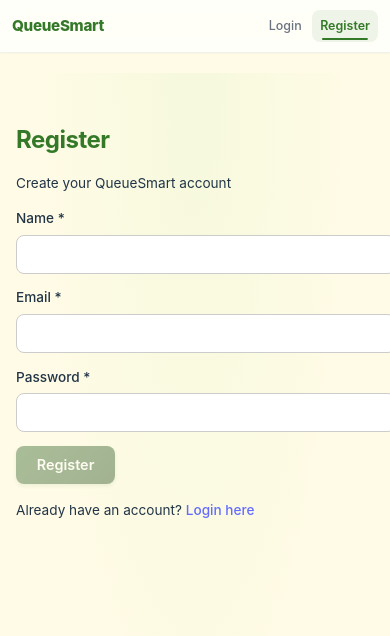
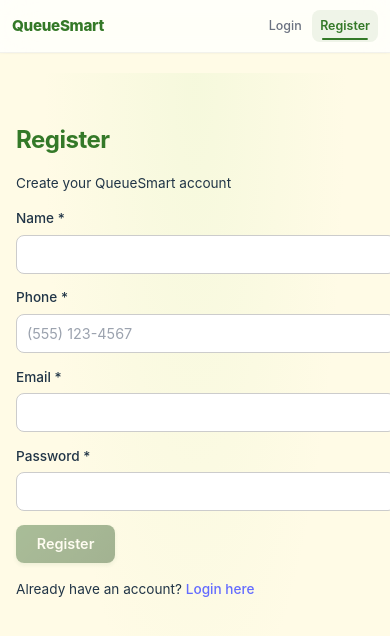
Before and after one commit to npu6703/4353QueueSystem, a React (Vite) app in the folder frontend/: page /register in a window 390 px wide. Shown: the top 636 px of the page. Built offline with nearby package versions, Linux system fonts and the light colour scheme.

Commit message:
add phone field with formatting and validation

```diff
--- a/frontend/src/pages/Register.jsx
+++ b/frontend/src/pages/Register.jsx
@@ -1,61 +1,89 @@
 import { useState } from 'react'
 import { useNavigate } from 'react-router-dom'
 import { register } from '../services/localApi'
-import {
-  validateEmail,
-  validatePassword,
-  validateRequired,
-  validateMaxLen,
-} from '../utils/validation'
+import { validateEmail, validatePassword, validateMaxLen, validateRequired, validatePhone } from '../utils/validation'
+
+function formatUSPhone(raw) {
+  let digits = String(raw ?? '').replace(/\D/g, '')
+  if (digits.length > 11) digits = digits.slice(0, 11)
+
+  if (digits.length === 11 && digits[0] !== '1') {
+    digits = digits.slice(0, 10)
+  }
+
+  if (!digits) return ''
+
+  if (digits.length >= 11) {
+    const a = digits.slice(1, 4)
+    const b = digits.slice(4, 7)
+    const c = digits.slice(7, 11)
+    return `1 (${a}) ${b}-${c}`
+  }
+
+  const a = digits.slice(0, 3)
+  const b = digits.slice(3, 6)
+  const c = digits.slice(6, 10)
+
+  if (digits.length <= 3) return `(${a}`
+  if (digits.length <= 6) return `(${a}) ${b}`
+  return `(${a}) ${b}-${c}`
+}
 
 export default function Register() {
   const nav = useNavigate()
 
   const [name, setName] = useState('')
+  const [phone, setPhone] = useState('')
   const [email, setEmail] = useState('')
   const [password, setPassword] = useState('')
+
   const [err, setErr] = useState('')
 
   const [errors, setErrors] = useState({
     name: '',
+    phone: '',
     email: '',
     password: '',
   })
 
   const [touched, setTouched] = useState({
     name: false,
+    phone: false,
     email: false,
     password: false,
   })
 
-  function runValidation(next = { name, email, password }) {
+  function runValidation(next = { name, phone, email, password }) {
     const newErrors = {
-      name:
-        validateMaxLen(next.name, 100, 'Name') ||
-        validateRequired(next.name, 'Name'),
+      name: validateRequired(next.name, 'Name') || validateMaxLen(next.name, 100, 'Name'),
+      phone: validatePhone(next.phone, 'Phone'),
       email: validateEmail(next.email),
       password: validatePassword(next.password),
     }
-
     setErrors(newErrors)
-    return !newErrors.name && !newErrors.email && !newErrors.password
+    return !newErrors.name && !newErrors.phone && !newErrors.email && !newErrors.password
   }
 
   function submit(e) {
     e.preventDefault()
     setErr('')
-    setTouched({ name: true, email: true, password: true })
+    setTouched({ name: true, phone: true, email: true, password: true })
 
     const ok = runValidation()
     if (!ok) return
 
     try {
-      register({
+      const phoneDigits = phone.replace(/\D/g, '')
+
+      const user = register({
         name: name.trim(),
+        phone: phoneDigits,
         email: email.trim(),
         password,
       })
-      nav('/login')
+
+      if (user.isAdmin) nav('/admin')
+      else nav('/')
     } catch (e) {
       setErr(e.message || 'Register failed')
     }
@@ -63,9 +91,11 @@ export default function Register() {
 
   const canSubmit =
     name.trim() &&
+    phone.replace(/\D/g, '') &&
     email.trim() &&
     password &&
     !errors.name &&
+    !errors.phone &&
     !errors.email &&
     !errors.password
 
@@ -83,18 +113,39 @@ export default function Register() {
               onChange={(e) => {
                 const v = e.target.value
                 setName(v)
-                if (touched.name) runValidation({ name: v, email, password })
+                if (touched.name) runValidation({ name: v, phone, email, password })
               }}
               onBlur={() => {
                 setTouched((t) => ({ ...t, name: true }))
                 runValidation()
               }}
               className={touched.name && errors.name ? 'input error' : 'input'}
+              maxLength={100}
               autoComplete="name"
             />
-            {touched.name && errors.name && (
-              <div className="error-text">{errors.name}</div>
-            )}
+            {touched.name && errors.name && <div className="error-text">{errors.name}</div>}
+          </div>
+
+          <div className="form-row">
+            <label>Phone *</label>
+            <input
+              type="tel"
+              inputMode="numeric"
+              value={phone}
+              onChange={(e) => {
+                const formatted = formatUSPhone(e.target.value)
+                setPhone(formatted)
+                if (touched.phone) runValidation({ name, phone: formatted, email, password })
+              }}
+              onBlur={() => {
+                setTouched((t) => ({ ...t, phone: true }))
+                runValidation()
+              }}
+              className={touched.phone && errors.phone ? 'input error' : 'input'}
+              placeholder="(555) 123-4567"
+              autoComplete="tel"
+            />
+            {touched.phone && errors.phone && <div className="error-text">{errors.phone}</div>}
           </div>
 
           <div className="form-row">
@@ -105,7 +156,7 @@ export default function Register() {
               onChange={(e) => {
                 const v = e.target.value
                 setEmail(v)
-                if (touched.email) runValidation({ name, email: v, password })
+                if (touched.email) runValidation({ name, phone, email: v, password })
               }}
               onBlur={() => {
                 setTouched((t) => ({ ...t, email: true }))
@@ -114,9 +165,7 @@ export default function Register() {
               className={touched.email && errors.email ? 'input error' : 'input'}
               autoComplete="email"
             />
-            {touched.email && errors.email && (
-              <div className="error-text">{errors.email}</div>
-            )}
+            {touched.email && errors.email && <div className="error-text">{errors.email}</div>}
           </div>
 
           <div className="form-row">
@@ -127,20 +176,16 @@ export default function Register() {
               onChange={(e) => {
                 const v = e.target.value
                 setPassword(v)
-                if (touched.password) runValidation({ name, email, password: v })
+                if (touched.password) runValidation({ name, phone, email, password: v })
               }}
               onBlur={() => {
                 setTouched((t) => ({ ...t, password: true }))
                 runValidation()
               }}
-              className={
-                touched.password && errors.password ? 'input error' : 'input'
-              }
+              className={touched.password && errors.password ? 'input error' : 'input'}
               autoComplete="new-password"
             />
-            {touched.password && errors.password && (
-              <div className="error-text">{errors.password}</div>
-            )}
+            {touched.password && errors.password && <div className="error-text">{errors.password}</div>}
           </div>
 
           {err && <div className="error-text">{err}</div>}
--- a/frontend/src/utils/validation.js
+++ b/frontend/src/utils/validation.js
@@ -1,46 +1,47 @@
-export function validateEmail(email) {
-  if (!email || !email.trim()) return "Email is required";
-
-  const re = /^[^\s@]+@[^\s@]+\.[^\s@]+$/;
-  if (!re.test(email.trim())) return "Invalid email format";
-
-  return "";
+export function validateRequired(value, label = 'Field') {
+  const v = String(value ?? '').trim()
+  if (!v) return `${label} is required`
+  return ''
 }
 
-export function validatePassword(password) {
-  if (!password) return "Password is required";
-
-  if (password.length < 6)
-    return "Password must be at least 6 characters";
-
-  return "";
+export function validateMaxLen(value, max, label = 'Field') {
+  const v = String(value ?? '')
+  if (v.length > max) return `${label} must be ${max} characters or less`
+  return ''
 }
 
-export function validateRequired(value, label = "This field") {
-  if (!value || !value.trim())
-    return `${label} is required`;
-
-  return "";
+export function validateEmail(email) {
+  const v = String(email ?? '').trim()
+  if (!v) return 'Email is required'
+  const ok = /^[^\s@]+@[^\s@]+\.[^\s@]+$/.test(v)
+  if (!ok) return 'Invalid email format'
+  return ''
 }
 
-export function validateMaxLen(value, max, label = "This field") {
-  if ((value || "").length > max)
-    return `${label} must be at most ${max} characters`;
-
-  return "";
+export function validatePassword(pw) {
+  const v = String(pw ?? '')
+  if (!v) return 'Password is required'
+  if (v.length < 6) return 'Password must be at least 6 characters'
+  return ''
 }
 
-export function validatePositiveInt(value, label = "This field") {
-  if (!value)
-    return `${label} is required`;
+export function validatePositiveInt(value, label = 'Field') {
+  if (value === '' || value === null || value === undefined) return `${label} is required`
+  const n = Number(value)
+  if (!Number.isInteger(n) || n <= 0) return `${label} must be a positive whole number`
+  return ''
+}
 
-  const n = Number(value);
+export function validatePhone(phone, label = 'Phone') {
+  const digits = String(phone ?? '').replace(/\D/g, '')
+  if (!digits) return `${label} is required`
 
-  if (!Number.isInteger(n))
-    return `${label} must be a number`;
+  if (digits.length === 10) return ''
 
-  if (n <= 0)
-    return `${label} must be greater than 0`;
+  if (digits.length === 11) {
+    if (digits[0] !== '1') return `${label} 11 digit numbers must start with 1`
+    return ''
+  }
 
-  return "";
+  return `${label} must be 10 digits or 11 digits starting with 1`
 }
```
